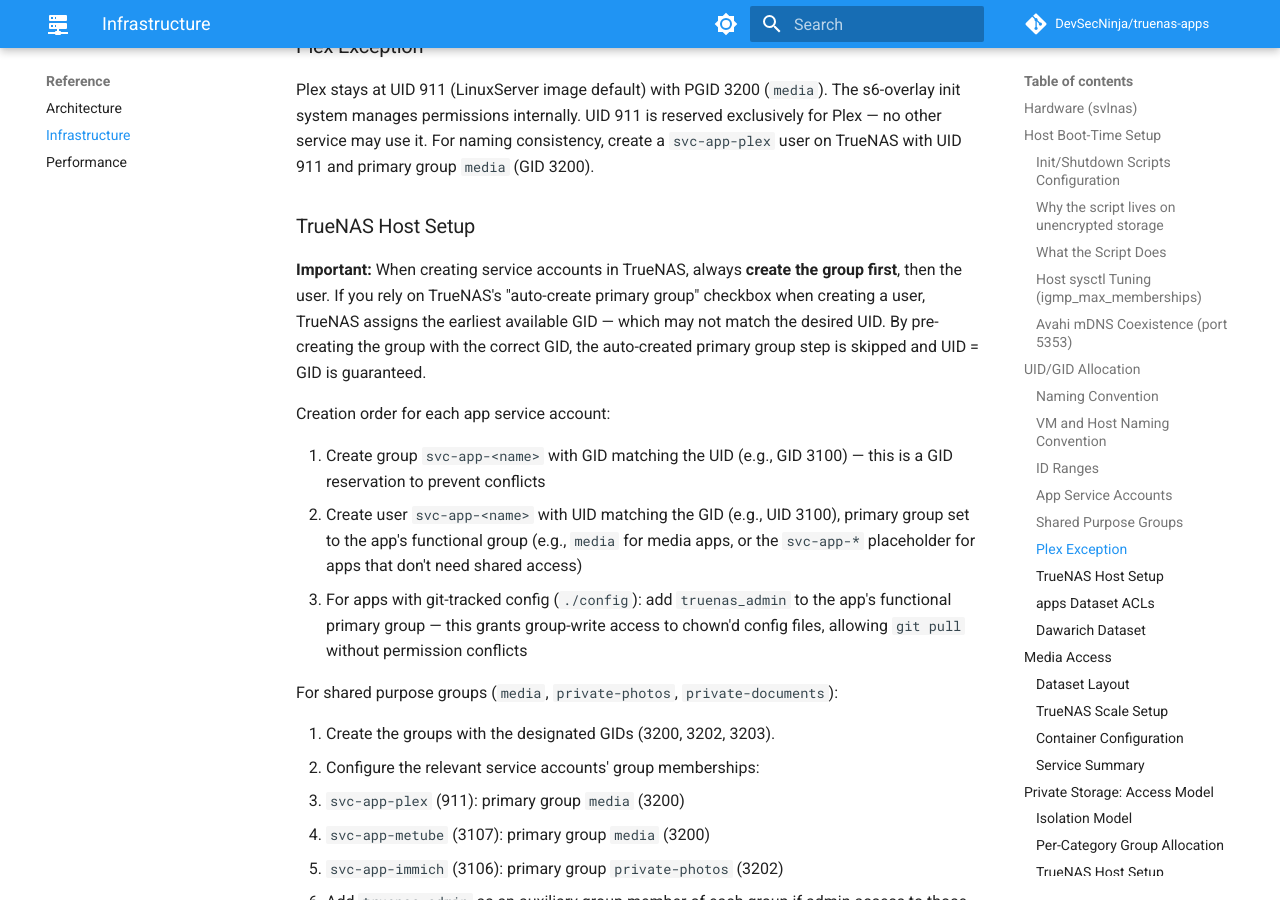
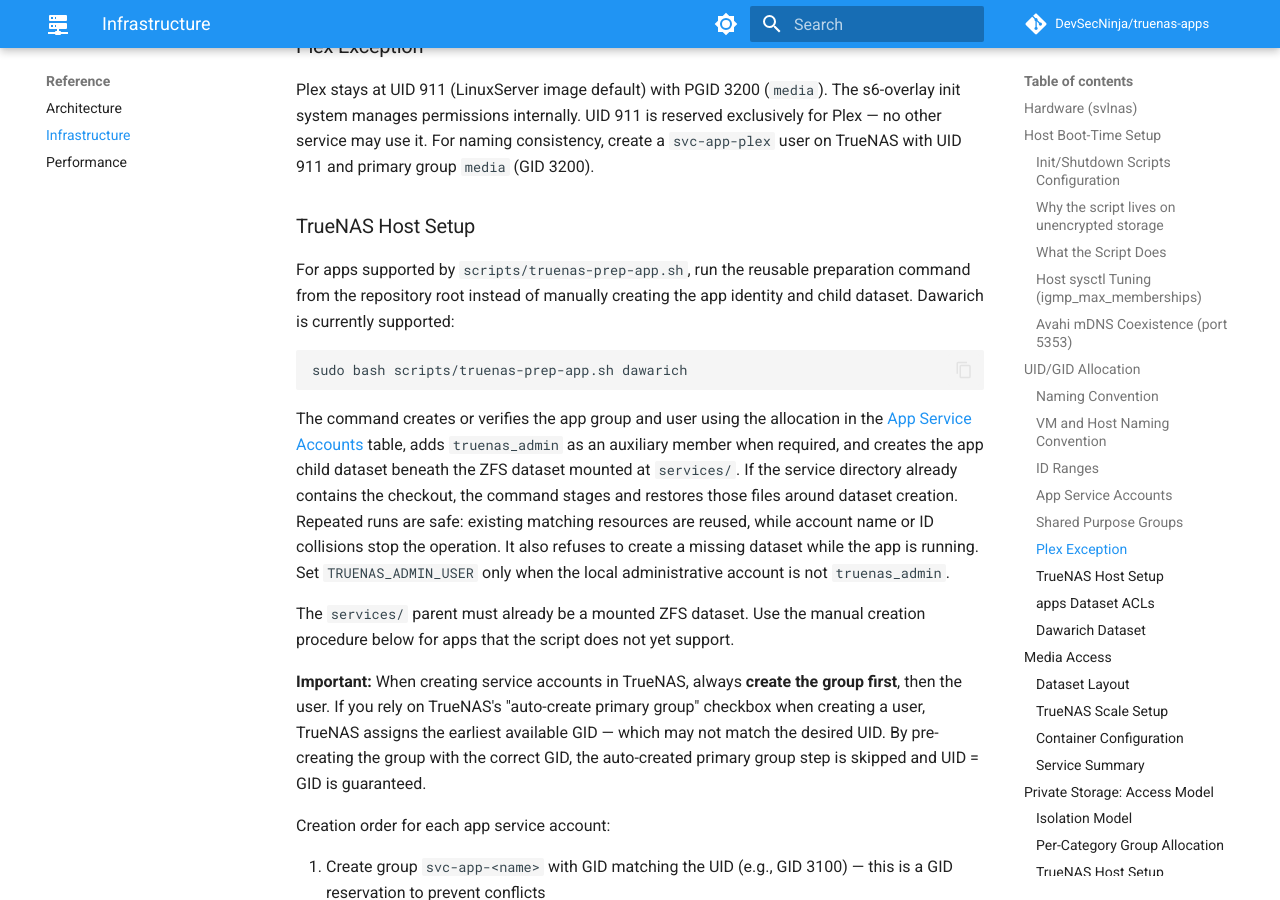
Before and after one commit to DevSecNinja/truenas-apps, an MkDocs documentation site: the page built from docs/INFRASTRUCTURE.md, in a window 1280 px wide and 900 px high, scrolled down 8072 px. Built offline with MkDocs 1.6.1 and Material for MkDocs 9.7.7, drawn with Linux system fonts in a browser that asks for light colours; comment, search, counter and statistics services are not loaded; some of the changed text lies outside the part shown.

Commit message:
feat(truenas): automate Dawarich host preparation
Co-authored-by: Copilot App <223556219+Copilot@users.noreply.github.com>

````diff
--- a/docs/INFRASTRUCTURE.md
+++ b/docs/INFRASTRUCTURE.md
@@ -201,6 +201,28 @@ Plex stays at UID 911 (LinuxServer image default) with PGID 3200 (`media`). The
 
 ### TrueNAS Host Setup
 
+For apps supported by `scripts/truenas-prep-app.sh`, run the reusable
+preparation command from the repository root instead of manually creating the
+app identity and child dataset. Dawarich is currently supported:
+
+```sh
+sudo bash scripts/truenas-prep-app.sh dawarich
+```
+
+The command creates or verifies the app group and user using the allocation in
+the [App Service Accounts](#app-service-accounts) table, adds
+`truenas_admin` as an auxiliary member when required, and creates the app child
+dataset beneath the ZFS dataset mounted at `services/`. If the service
+directory already contains the checkout, the command stages and restores those
+files around dataset creation. Repeated runs are safe: existing matching
+resources are reused, while account name or ID collisions stop the operation.
+It also refuses to create a missing dataset while the app is running. Set
+`TRUENAS_ADMIN_USER` only when the local administrative account is not
+`truenas_admin`.
+
+The `services/` parent must already be a mounted ZFS dataset. Use the manual
+creation procedure below for apps that the script does not yet support.
+
 **Important:** When creating service accounts in TrueNAS, always **create the group first**, then the user. If you rely on TrueNAS's "auto-create primary group" checkbox when creating a user, TrueNAS assigns the earliest available GID — which may not match the desired UID. By pre-creating the group with the correct GID, the auto-created primary group step is skipped and UID = GID is guaranteed.
 
 Creation order for each app service account:
@@ -274,13 +296,15 @@ Compose definition and encrypted secrets alongside all Dawarich runtime data:
 
 Before the first deployment:
 
-1. Create the `svc-app-dawarich` group with GID 3128.
-2. Add `truenas_admin` to that group for operational access to the application
-   runtime directories that `dawarich-init` sets to mode `770`.
-3. Create the `svc-app-dawarich` user with UID 3128 and primary group
-   `svc-app-dawarich`.
-4. Create the `vm-pool/apps/services/dawarich` dataset.
-5. Populate every required value in `services/dawarich/secret.sops.env`.
+1. From the repository root on TrueNAS, provision the account, administrative
+   group membership, and child dataset:
+
+   ```sh
+   sudo bash scripts/truenas-prep-app.sh dawarich
+   ```
+
+2. Manually populate every required value in
+   `services/dawarich/secret.sops.env`.
 
 `dawarich-init` assigns the public assets, storage, watched imports, and the
 app/worker temporary paths to `3128:3128`. Redis is assigned to its
````
Also changed, not shown: services/dawarich/README.md (+26 -19 lines), 4 other files.
